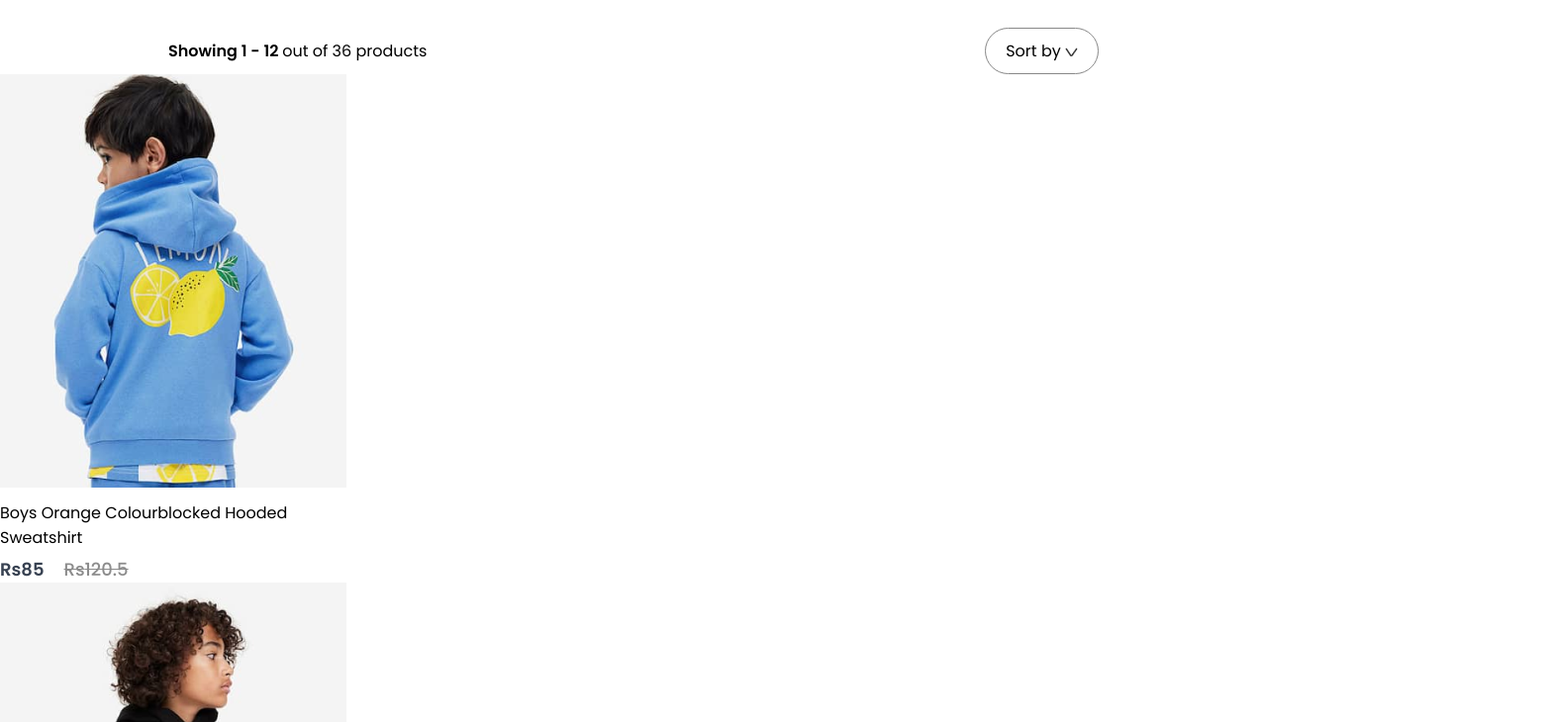
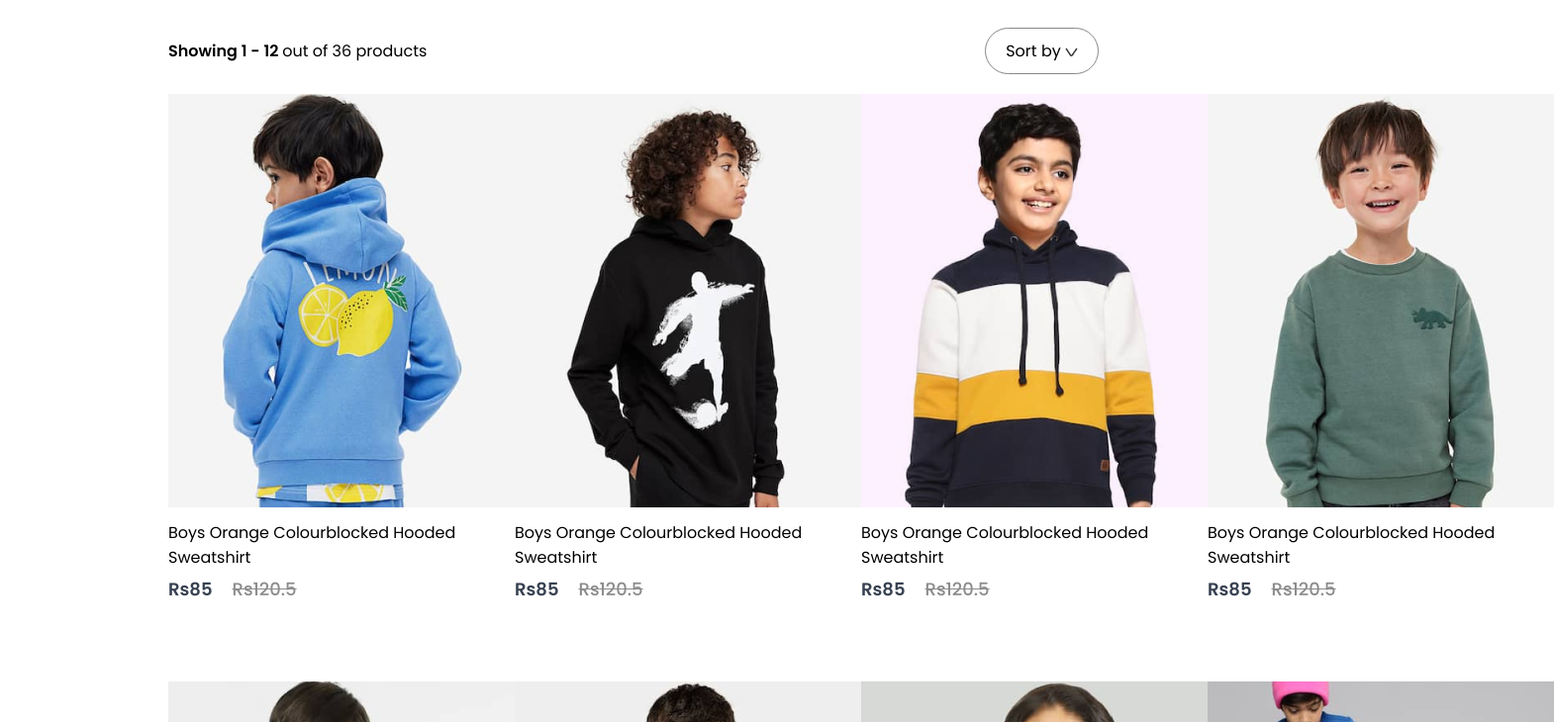
Before and after one commit to KevinShehan/e-commerce, a React (Create React App) app: page /kids in a window 1280 px wide. Shown: the part 326-1056 px from the top of the page at 99% size, 1570 px wide, since content can reach past the window. Built offline with nearby package versions, Linux system fonts and the light colour scheme.

Commit message:
catshop css updated v1

```diff
--- a/src/Pages/CSS/ShopCategory.css
+++ b/src/Pages/CSS/ShopCategory.css
@@ -17,3 +17,9 @@
 .shopcategory-indexSort p span{
     font-weight: 600;
 }
+.shopcategory-product{
+    margin: 20px 170px;
+    display: grid;
+    grid-template-columns: 1fr 1fr 1fr 1fr;
+    row-gap: 80px;
+}
```
